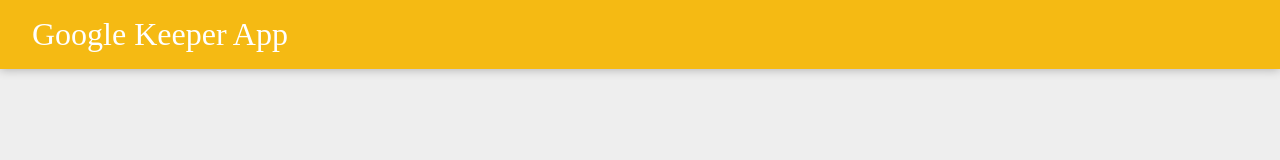
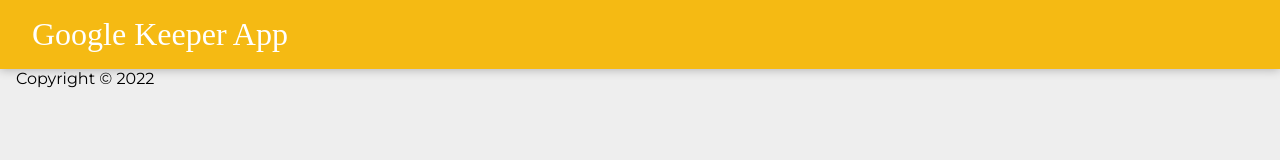
Before and after one commit to RobOsipo/REACT-googleKeepClone, a React (Create React App) app: page / in a window 1280 px wide. Shown: the top 160 px of the page. Built offline with nearby package versions, Linux system fonts and the light colour scheme; a web font is replaced by a local one.

Commit message:
Create Footer component + dynamic year

```diff
--- a/src/App.jsx
+++ b/src/App.jsx
@@ -1,10 +1,15 @@
 import React from "react"
 import Header from "./Header.jsx"
+import Footer from "./Footer.jsx"
 
 
 function App() {
    return (
-       <Header />
+       <div>
+        <Header />
+        <Footer />
+       </div>
+
    )
 }
 
--- /dev/null
+++ b/src/Footer.jsx
@@ -0,0 +1,13 @@
+import React from 'react';
+
+const date = new Date();
+const year = date.getFullYear()
+
+function Footer() {
+    return (
+        <p>Copyright &copy; {year}</p>
+    )
+}
+
+
+export default Footer;
```
